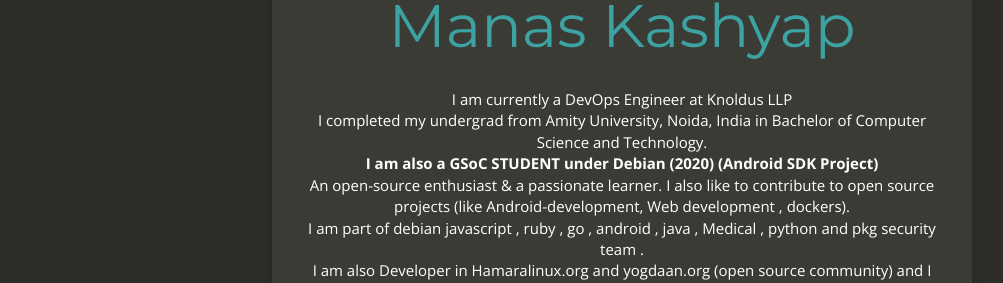
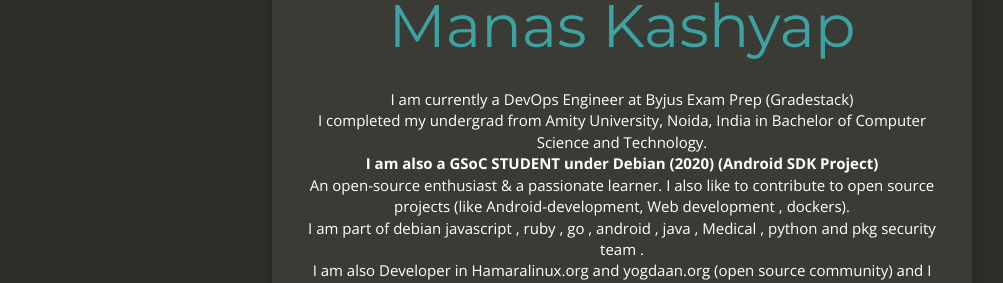
Before and after one commit to Manas-kashyap/Manas-kashyap.github.io, a Jekyll site: the page built from index.html, in a window 1280 px wide. Shown: the part 172-455 px from the top of the page, without its empty margins (18-1021 px from the left). Built offline with Jekyll 4.4.1, drawn with Linux system fonts in a browser that asks for light colours; nearby versions of some CDN libraries.

Commit message:
updated my website with current working posn

```diff
--- a/_config.yml
+++ b/_config.yml
@@ -4,7 +4,7 @@ email: manaskashyaptech@gmail.com
 description: "A Developer at building phase."
 baseurl: ""
 url: "https://Manas-kashyap.github.io"
-title_description: "I am currently a DevOps Engineer at Knoldus LLP
+title_description: "I am currently a DevOps Engineer at Byjus Exam Prep (Gradestack)
 <br /> I completed my undergrad from Amity University, Noida, India in Bachelor of Computer Science and Technology.
 <br /> <strong>I am also a GSoC STUDENT under Debian (2020) (Android SDK Project)</strong>
 <br /> An open-source enthusiast & a passionate learner. I also like to contribute to open source projects (like Android-development, Web development , dockers).
```
